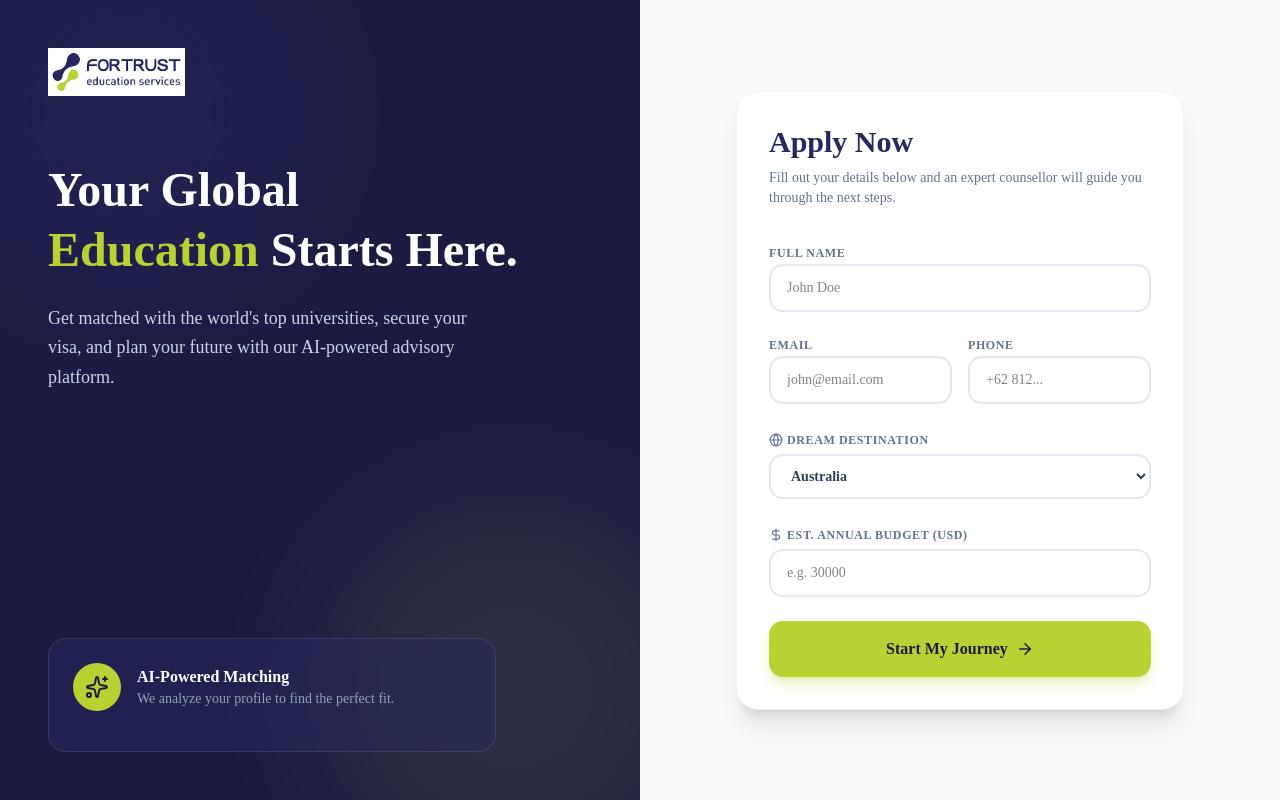
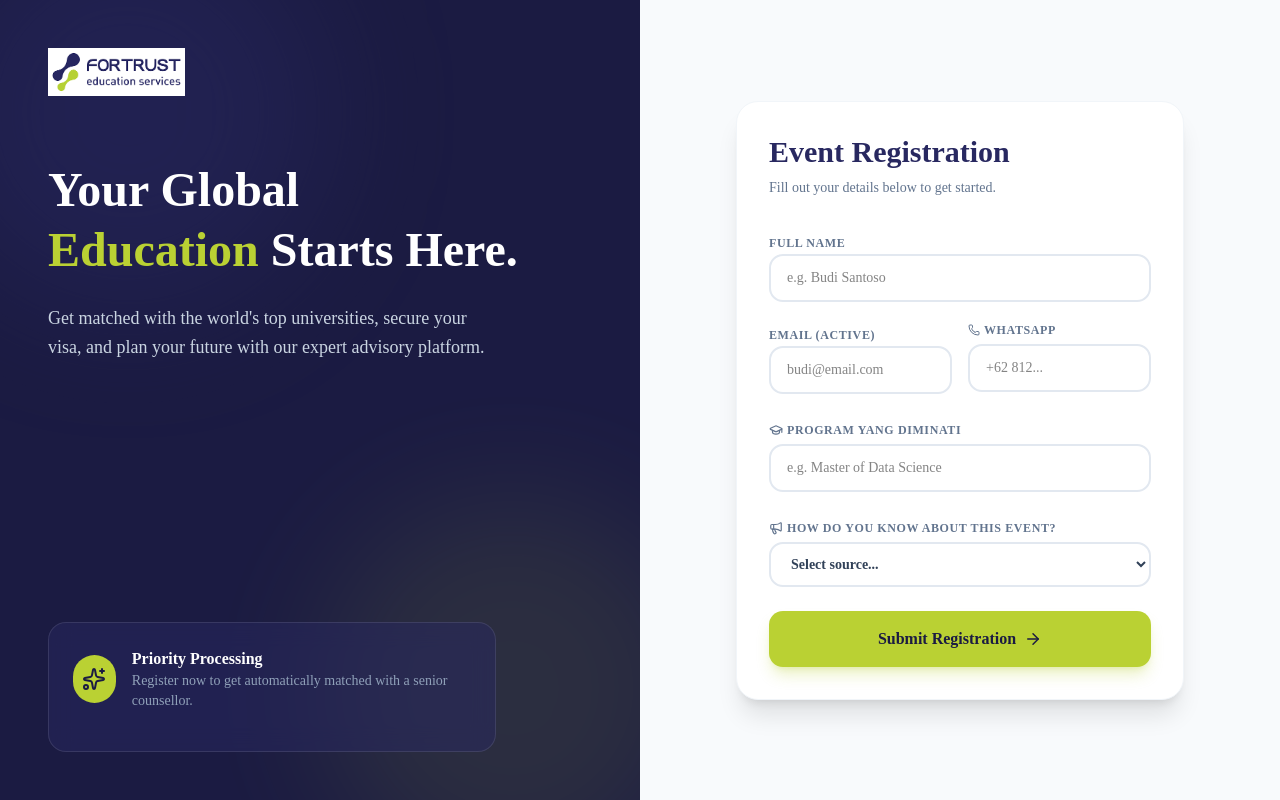
Before and after one commit to joshuamoshee/Fortrust_ado, a Next.js app in the folder fortrust-frontend/: page /apply in a window 1280 px wide. Built offline with nearby package versions, Linux system fonts and the light colour scheme.

Commit message:
added apply page for the agent to send links or ipad during expo

```diff
--- a/fortrust-frontend/src/app/apply/page.tsx
+++ b/fortrust-frontend/src/app/apply/page.tsx
@@ -1,18 +1,18 @@
 "use client";
 
 import { useState } from "react";
-import { Sparkles, ArrowRight, CheckCircle2, Globe, GraduationCap, DollarSign } from "lucide-react";
+import { Sparkles, ArrowRight, CheckCircle2, GraduationCap, Megaphone, Phone } from "lucide-react";
 
 export default function PublicApplicationPage() {
   const [isSubmitting, setIsSubmitting] = useState(false);
   const [isSuccess, setIsSuccess] = useState(false);
 
-  // Form State
+  // 🚨 UPDATED: Client's requested Form State
   const [name, setName] = useState("");
   const [email, setEmail] = useState("");
-  const [phone, setPhone] = useState("");
-  const [destination, setDestination] = useState("Australia");
-  const [budget, setBudget] = useState("");
+  const [wa, setWa] = useState("");
+  const [program, setProgram] = useState("");
+  const [source, setSource] = useState("");
 
   const handleSubmit = async (e: React.FormEvent) => {
     e.preventDefault();
@@ -21,13 +21,13 @@ export default function PublicApplicationPage() {
     const formData = new FormData();
     formData.append("name", name);
     formData.append("email", email);
-    formData.append("phone", phone);
-    formData.append("destination", destination);
-    formData.append("budget", budget || "0");
-    formData.append("assignee", "Web Lead"); // <-- Tags them so you know where they came from!
+    formData.append("wa_number", wa);
+    formData.append("program_interest", program);
+    formData.append("lead_source", source);
 
     try {
-      const response = await fetch("process.env.NEXT_PUBLIC_API_URL/api/pipeline", {
+      // 🚨 UPDATED: Fixed string literal bug and pointed to the new Auto-Grading Marketing API
+      const response = await fetch(`${process.env.NEXT_PUBLIC_API_URL}/api/marketing/leads`, {
         method: "POST",
         body: formData,
       });
@@ -51,12 +51,15 @@ export default function PublicApplicationPage() {
           <div className="w-20 h-20 bg-emerald-100 rounded-full flex items-center justify-center mx-auto mb-6">
             <CheckCircle2 size={40} className="text-emerald-600" />
           </div>
-          <h2 className="text-2xl font-black text-[#282860] mb-2">Application Received!</h2>
+          <h2 className="text-2xl font-black text-[#282860] mb-2">Registration Complete!</h2>
           <p className="text-slate-500 mb-8 leading-relaxed">
-            Thank you, {name}! Your profile has been sent to our expert advisory team. A Fortrust counsellor will reach out to you within 24 hours to begin your journey.
+            Thank you, {name}! Your profile has been sent to our expert advisory team. A Fortrust counsellor will reach out to you on WhatsApp to begin your journey.
           </p>
           <button
-            onClick={() => window.location.reload()}
+            onClick={() => {
+              setIsSuccess(false);
+              setName(""); setEmail(""); setWa(""); setProgram(""); setSource("");
+            }}
             className="text-[#BAD133] font-bold hover:text-[#9bb029] transition-colors"
           >
             Submit another application
@@ -83,7 +86,7 @@ export default function PublicApplicationPage() {
             Your Global <br/><span className="text-[#BAD133]">Education</span> Starts Here.
           </h1>
           <p className="text-lg text-slate-300 max-w-md leading-relaxed">
-            Get matched with the world's top universities, secure your visa, and plan your future with our AI-powered advisory platform.
+            Get matched with the world's top universities, secure your visa, and plan your future with our expert advisory platform.
           </p>
         </div>
 
@@ -91,8 +94,8 @@ export default function PublicApplicationPage() {
           <div className="flex items-center gap-4 mb-4">
             <div className="w-12 h-12 bg-[#BAD133] rounded-full flex items-center justify-center text-[#1b1b42] font-black"><Sparkles size={24}/></div>
             <div>
-              <p className="text-white font-bold">AI-Powered Matching</p>
-              <p className="text-sm text-slate-400">We analyze your profile to find the perfect fit.</p>
+              <p className="text-white font-bold">Priority Processing</p>
+              <p className="text-sm text-slate-400">Register now to get automatically matched with a senior counsellor.</p>
             </div>
           </div>
         </div>
@@ -102,42 +105,41 @@ export default function PublicApplicationPage() {
       <div className="w-full lg:w-1/2 flex items-center justify-center p-6 sm:p-12 bg-[#f8fafc]">
         <div className="w-full max-w-md bg-white rounded-3xl shadow-xl border border-slate-100 p-8">
           <div className="mb-8">
-            <h2 className="text-3xl font-black text-[#282860] mb-2">Apply Now</h2>
-            <p className="text-slate-500 text-sm">Fill out your details below and an expert counsellor will guide you through the next steps.</p>
+            <h2 className="text-3xl font-black text-[#282860] mb-2">Event Registration</h2>
+            <p className="text-slate-500 text-sm">Fill out your details below to get started.</p>
           </div>
 
           <form onSubmit={handleSubmit} className="space-y-5">
             <div className="space-y-1.5">
               <label className="text-xs font-bold text-slate-500 uppercase tracking-wider">Full Name</label>
-              <input required type="text" value={name} onChange={(e)=>setName(e.target.value)} placeholder="John Doe" className="w-full border-2 border-slate-200 rounded-xl px-4 py-3 text-sm outline-none focus:border-[#282860] focus:ring-4 focus:ring-[#282860]/10 transition-all font-medium" />
+              <input required type="text" value={name} onChange={(e)=>setName(e.target.value)} placeholder="e.g. Budi Santoso" className="w-full border-2 border-slate-200 rounded-xl px-4 py-3 text-sm outline-none focus:border-[#282860] focus:ring-4 focus:ring-[#282860]/10 transition-all font-medium" />
             </div>
 
             <div className="grid grid-cols-2 gap-4">
               <div className="space-y-1.5">
-                <label className="text-xs font-bold text-slate-500 uppercase tracking-wider">Email</label>
-                <input required type="email" value={email} onChange={(e)=>setEmail(e.target.value)} placeholder="john@email.com" className="w-full border-2 border-slate-200 rounded-xl px-4 py-3 text-sm outline-none focus:border-[#282860] focus:ring-4 focus:ring-[#282860]/10 transition-all font-medium" />
+                <label className="text-xs font-bold text-slate-500 uppercase tracking-wider">Email (Active)</label>
+                <input required type="email" value={email} onChange={(e)=>setEmail(e.target.value)} placeholder="budi@email.com" className="w-full border-2 border-slate-200 rounded-xl px-4 py-3 text-sm outline-none focus:border-[#282860] focus:ring-4 focus:ring-[#282860]/10 transition-all font-medium" />
               </div>
               <div className="space-y-1.5">
-                <label className="text-xs font-bold text-slate-500 uppercase tracking-wider">Phone</label>
-                <input required type="tel" value={phone} onChange={(e)=>setPhone(e.target.value)} placeholder="+62 812..." className="w-full border-2 border-slate-200 rounded-xl px-4 py-3 text-sm outline-none focus:border-[#282860] focus:ring-4 focus:ring-[#282860]/10 transition-all font-medium" />
+                <label className="text-xs font-bold text-slate-500 uppercase tracking-wider flex items-center gap-1"><Phone size={12}/> WhatsApp</label>
+                <input required type="tel" value={wa} onChange={(e)=>setWa(e.target.value)} placeholder="+62 812..." className="w-full border-2 border-slate-200 rounded-xl px-4 py-3 text-sm outline-none focus:border-[#282860] focus:ring-4 focus:ring-[#282860]/10 transition-all font-medium" />
               </div>
             </div>
 
             <div className="space-y-1.5 pt-2">
-              <label className="text-xs font-bold text-slate-500 uppercase tracking-wider flex items-center gap-1"><Globe size={14}/> Dream Destination</label>
-              <select value={destination} onChange={(e)=>setDestination(e.target.value)} className="w-full border-2 border-slate-200 rounded-xl px-4 py-3 text-sm outline-none focus:border-[#282860] focus:ring-4 focus:ring-[#282860]/10 transition-all font-bold text-slate-700 cursor-pointer">
-                <option value="Australia">Australia</option>
-                <option value="United Kingdom">United Kingdom</option>
-                <option value="United States">United States</option>
-                <option value="New Zealand">New Zealand</option>
-                <option value="Canada">Canada</option>
-                <option value="Undecided">I'm not sure yet</option>
-              </select>
+              <label className="text-xs font-bold text-slate-500 uppercase tracking-wider flex items-center gap-1"><GraduationCap size={14}/> Program yang diminati</label>
+              <input type="text" value={program} onChange={(e)=>setProgram(e.target.value)} placeholder="e.g. Master of Data Science" className="w-full border-2 border-slate-200 rounded-xl px-4 py-3 text-sm outline-none focus:border-[#282860] focus:ring-4 focus:ring-[#282860]/10 transition-all font-medium" />
             </div>
 
             <div className="space-y-1.5 pt-2">
-              <label className="text-xs font-bold text-slate-500 uppercase tracking-wider flex items-center gap-1"><DollarSign size={14}/> Est. Annual Budget (USD)</label>
-              <input type="number" value={budget} onChange={(e)=>setBudget(e.target.value)} placeholder="e.g. 30000" className="w-full border-2 border-slate-200 rounded-xl px-4 py-3 text-sm outline-none focus:border-[#282860] focus:ring-4 focus:ring-[#282860]/10 transition-all font-medium" />
+              <label className="text-xs font-bold text-slate-500 uppercase tracking-wider flex items-center gap-1"><Megaphone size={14}/> How do you know about this event?</label>
+              <select value={source} onChange={(e)=>setSource(e.target.value)} className="w-full border-2 border-slate-200 rounded-xl px-4 py-3 text-sm outline-none focus:border-[#282860] focus:ring-4 focus:ring-[#282860]/10 transition-all font-bold text-slate-700 cursor-pointer bg-white">
+                <option value="" disabled>Select source...</option>
+                <option value="Instagram">Instagram</option>
+                <option value="TikTok">TikTok</option>
+                <option value="School Visit">School Visit</option>
+                <option value="Friend/Family">Friend/Family</option>
+              </select>
             </div>
 
             <button
@@ -145,7 +147,7 @@ export default function PublicApplicationPage() {
               type="submit"
               className="w-full bg-[#BAD133] hover:bg-[#a3b827] text-[#1b1b42] font-black py-4 rounded-xl mt-6 transition-all shadow-lg shadow-[#BAD133]/30 flex justify-center items-center gap-2 disabled:opacity-50"
             >
-              {isSubmitting ? "Submitting..." : <>Start My Journey <ArrowRight size={18} /></>}
+              {isSubmitting ? "Submitting..." : <>Submit Registration <ArrowRight size={18} /></>}
             </button>
           </form>
         </div>
--- a/fortrust-frontend/src/app/dashboard/layout.tsx
+++ b/fortrust-frontend/src/app/dashboard/layout.tsx
@@ -11,7 +11,8 @@ import {
   Search,
   Settings,
   Users,
-  BookOpen
+  BookOpen,
+  Megaphone
 } from "lucide-react";
 
 export default function DashboardLayout({ children }: { children: React.ReactNode }) {
@@ -114,6 +115,17 @@ export default function DashboardLayout({ children }: { children: React.ReactNod
                   <Users size={18} className={pathname === '/dashboard/network' ? 'text-[#BAD133]' : 'text-slate-500 group-hover:text-white transition-colors'} />
                   Network Directory
                 </Link>
+
+                <Link
+                  href="/dashboard/marketing"
+                  className={`flex items-center gap-3 px-3 py-3 rounded-xl transition-all duration-200 group
+                    ${pathname === '/dashboard/marketing'
+                      ? 'bg-white/10 text-white font-semibold shadow-inner ring-1 ring-white/5'
+                      : 'font-medium text-slate-400 hover:bg-white/5 hover:text-white'}`}
+                >
+                  <Megaphone size={18} className={pathname === '/dashboard/marketing' ? 'text-[#BAD133]' : 'text-slate-500 group-hover:text-white transition-colors'} />
+                  <span className="font-bold">Marketing Hub</span>
+                </Link>
             </>
           )}
         </div>
```
